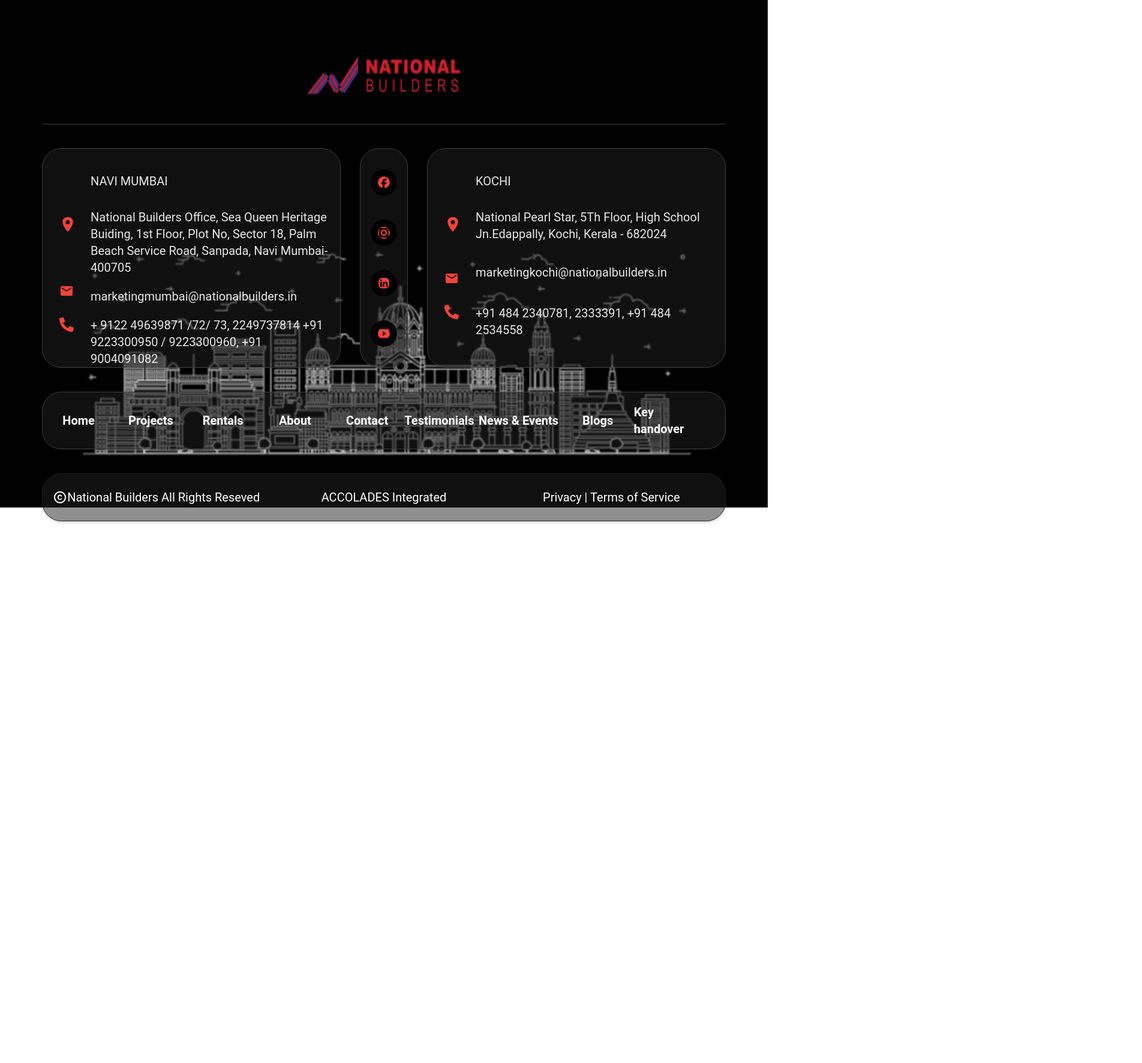
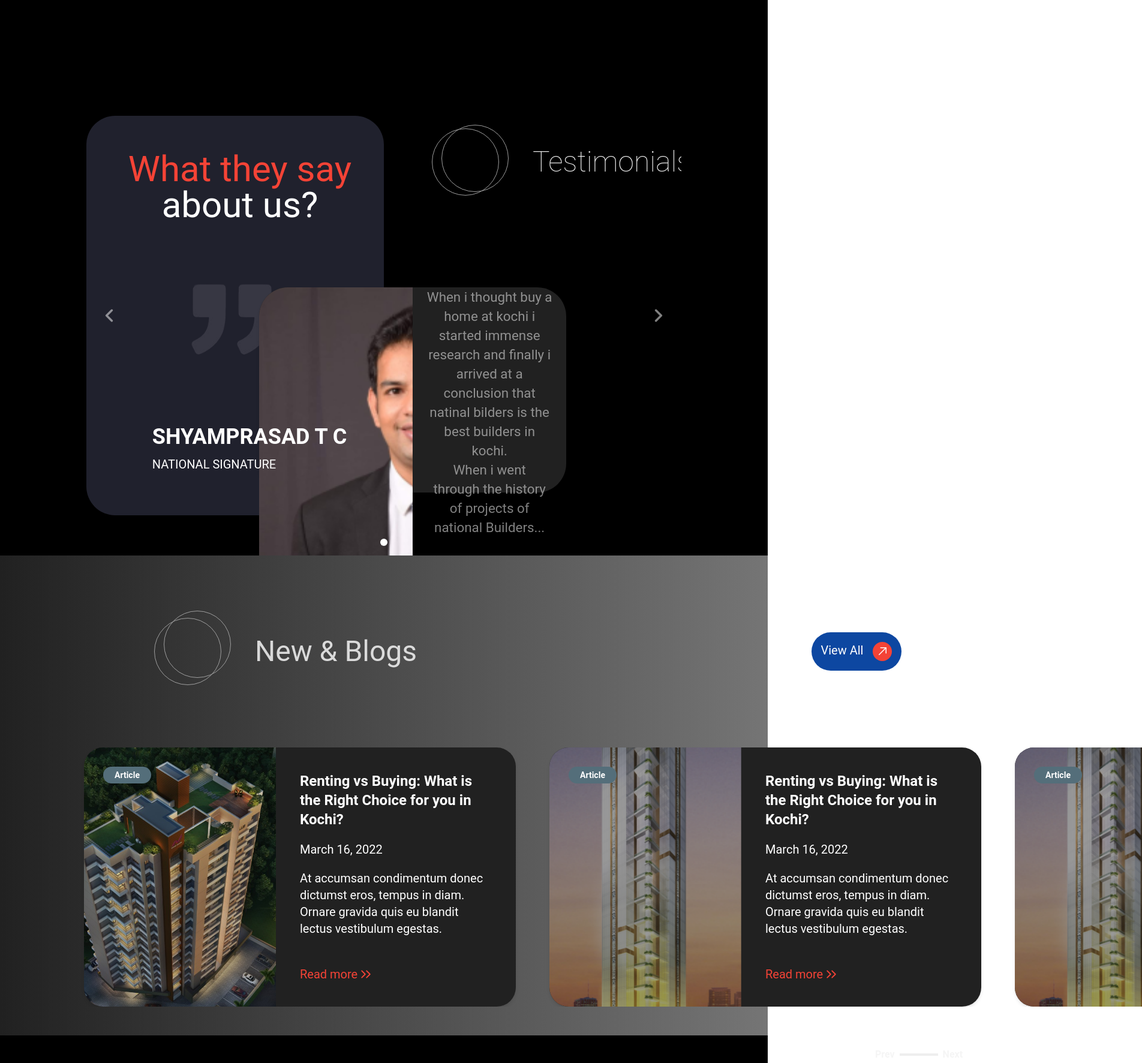
Before and after one commit to MOHAMMEDSIFANKP/machine-task-Accolades, a React (Vite) app: page / in a window 1280 px wide. Shown: the part 2740-4512 px from the top of the page at 60% size, 1904 px wide, since content can reach past the window. Before the commit the page ends 3681 px from the top, so only its background shows below. Built offline with nearby package versions, Linux system fonts and the light colour scheme.

Commit message:
Uncommented

```diff
--- a/src/Pages/HomePage.jsx
+++ b/src/Pages/HomePage.jsx
@@ -96,10 +96,10 @@
             Your browser does not support the video tag.
           </video>
         </div>
-        {/* <div className='h-[100vh] lg:mx-36 lg:mt-20'>
+        <div className='h-[100vh] lg:mx-36 lg:mt-20'>
           <Corocels />
-        </div> */}
-        {/* <div className='h-screen bg-gradient-to-r from-gray-900 to-gray-600 grid grid-rows-[20rem,1fr,10rem]'>
+        </div>
+        <div className='h-screen bg-gradient-to-r from-gray-900 to-gray-600 grid grid-rows-[20rem,1fr,10rem]'>
           <div className='grid grid-cols-2'>
             <div className='flex justify-center items-center '>
               <div className='flex'>
@@ -126,7 +126,7 @@
           <button className='text-gray-100 font-bold'>Prev</button> <hr className='w-16 mx-2 border-2' /> <button className='text-gray-100 font-bold'>Next</button>
           </div>
           </div>
-        </div> */}
+        </div>
         <div className=''>
           <Footer/>
         </div>
```
